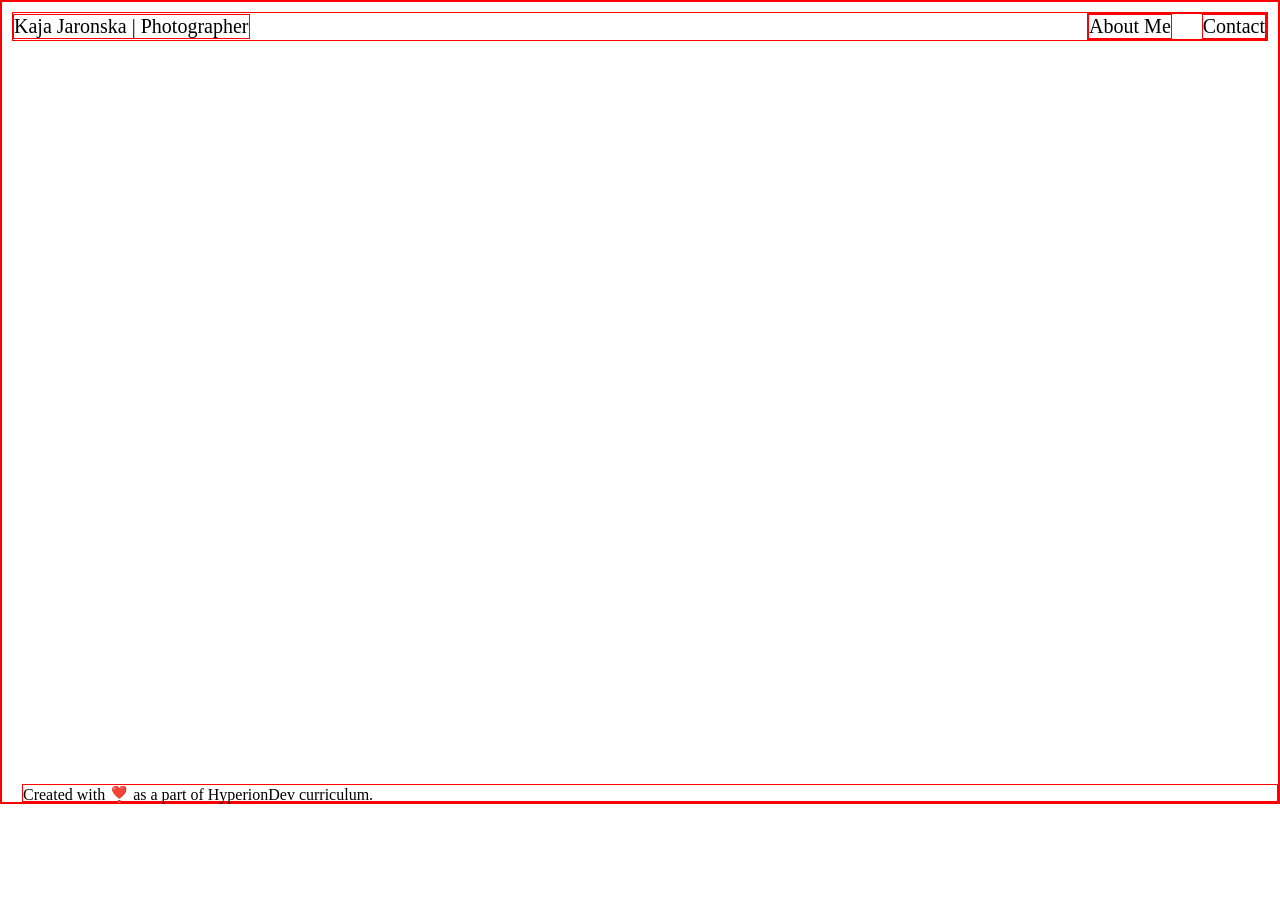
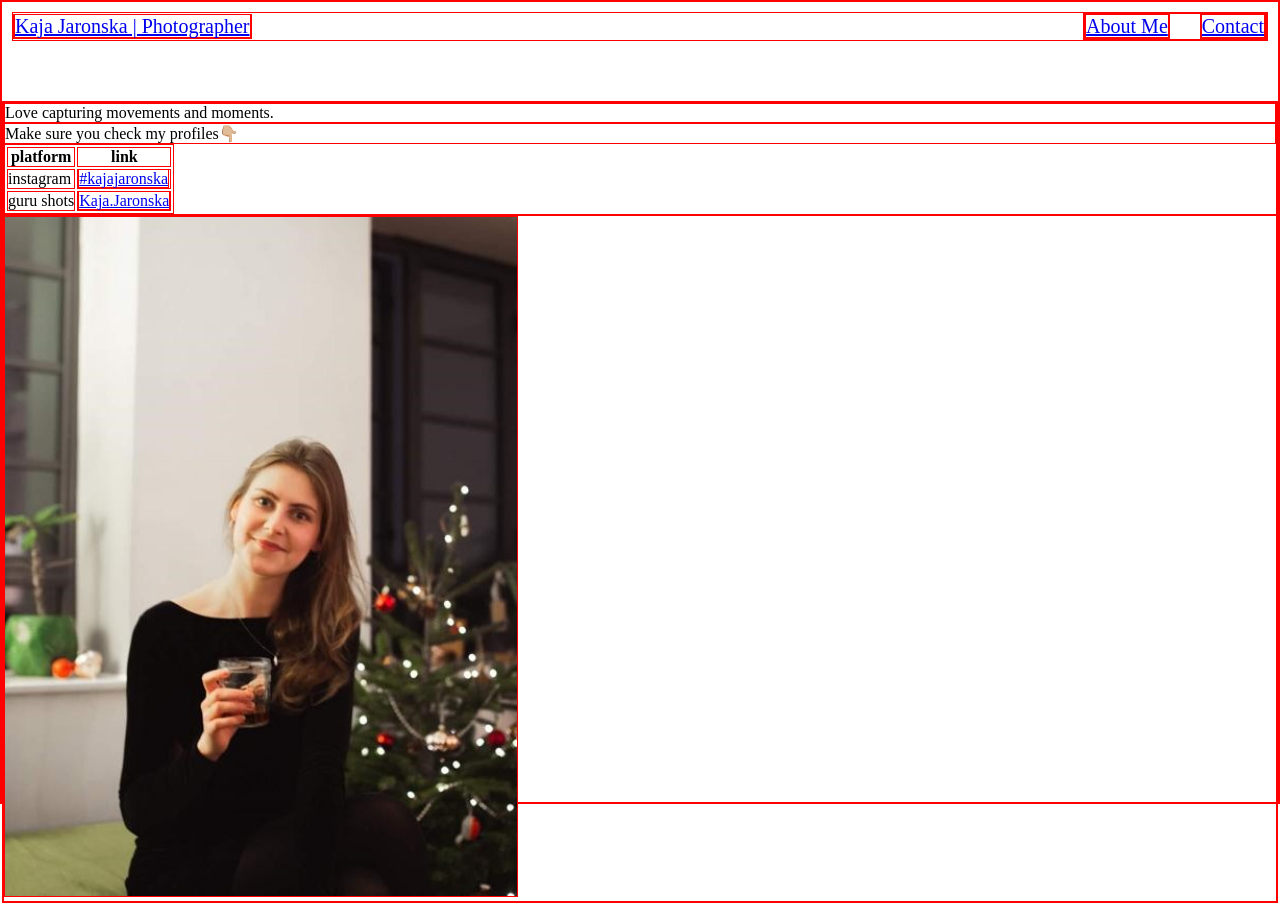
Before and after one commit to kajajaronska/HD-Web-Development-Bootcamp-Tasks, a plain HTML site: page T29/photographyPortfolio/about_me.html in a window 1280 px wide. Shown: the top 905 px of the page. Before the commit the page ends 804 px from the top, so only its background shows below. Drawn offline with Linux system fonts and the light colour scheme; a web font is replaced by a local one.

Commit message:
Add content to the about me page

```diff
--- a/T29/photographyPortfolio/about_me.html
+++ b/T29/photographyPortfolio/about_me.html
@@ -11,21 +11,45 @@
   <body>
     <!-- NAVIGATION BAR -->
     <nav>
-      <div class="title">Kaja Jaronska | Photographer</div>
+      <div class="title">
+        <a href="index.html">Kaja Jaronska | Photographer</a>
+      </div>
 
       <ul>
-        <li>About Me</li>
-        <li>Contact</li>
+        <li><a href="about_me.html">About Me</a></li>
+        <li><a href="contact.html">Contact</a></li>
       </ul>
     </nav>
 
+    <!-- MAIN SECTION -->
 
+    <section class="about-me">
+      <div class="left-side">
+        <div>Love capturing movements and moments.</div>
+        <div>Make sure you check my profiles👇🏼</div>
+        <table>
+           <tr>
+            <th>platform</th>
+            <th>link</th>
+           </tr>
+          <tr>
+            <td>instagram</td>
+            <td><a href="https://www.instagram.com/kajajaronska/">#kajajaronska</a></td>
+          </tr>
+          <tr>
+            <td>guru shots</td>
+            <td><a href="https://gurushots.com/Kaja.Jaronska/photos">Kaja.Jaronska</a></td>
+          </tr>
+        </table>
+      </div>
 
-     <!-- FOOTER-->
+      <div class="right-side">
+        <img src="images/about_me_photo.jpeg" alt="Profile photo">
+      </div>
+    </section>
 
-     <footer>
-        Created with ❣️ as a part of HyperionDev curriculum.
-     </footer>
+    <!-- FOOTER-->
 
+    <footer>Created with ❣️ as a part of HyperionDev curriculum.</footer>
   </body>
 </html>
```
Also changed, not shown: T29/photographyPortfolio/images/about_me_photo.jpeg (added).
